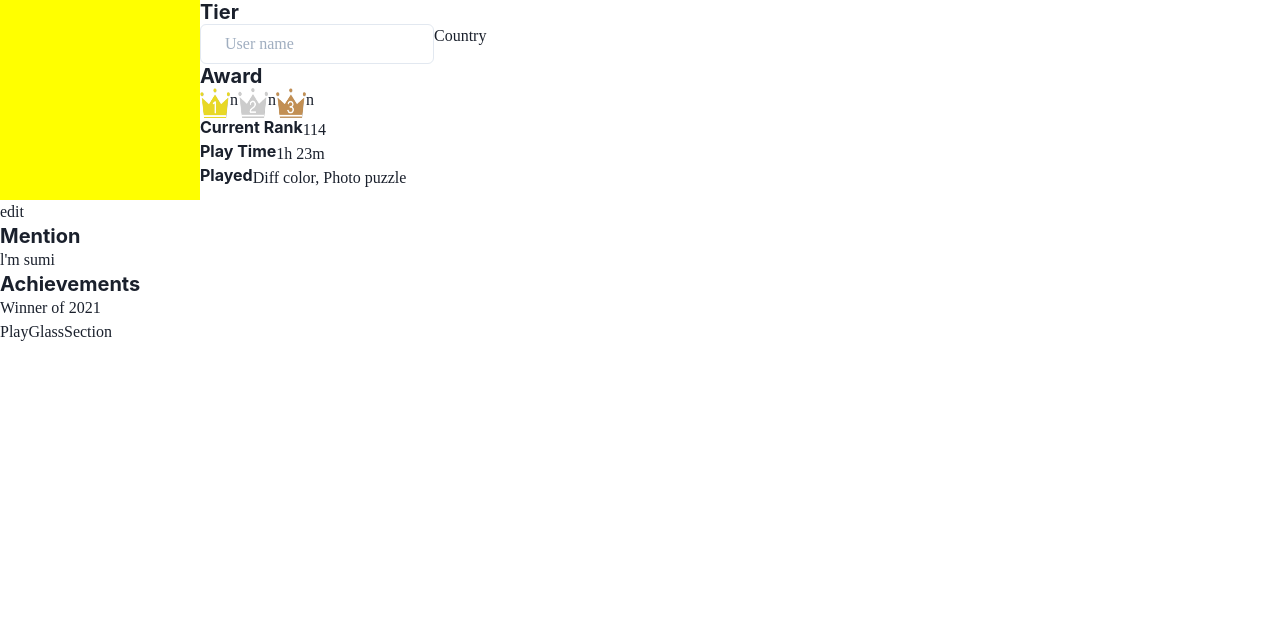
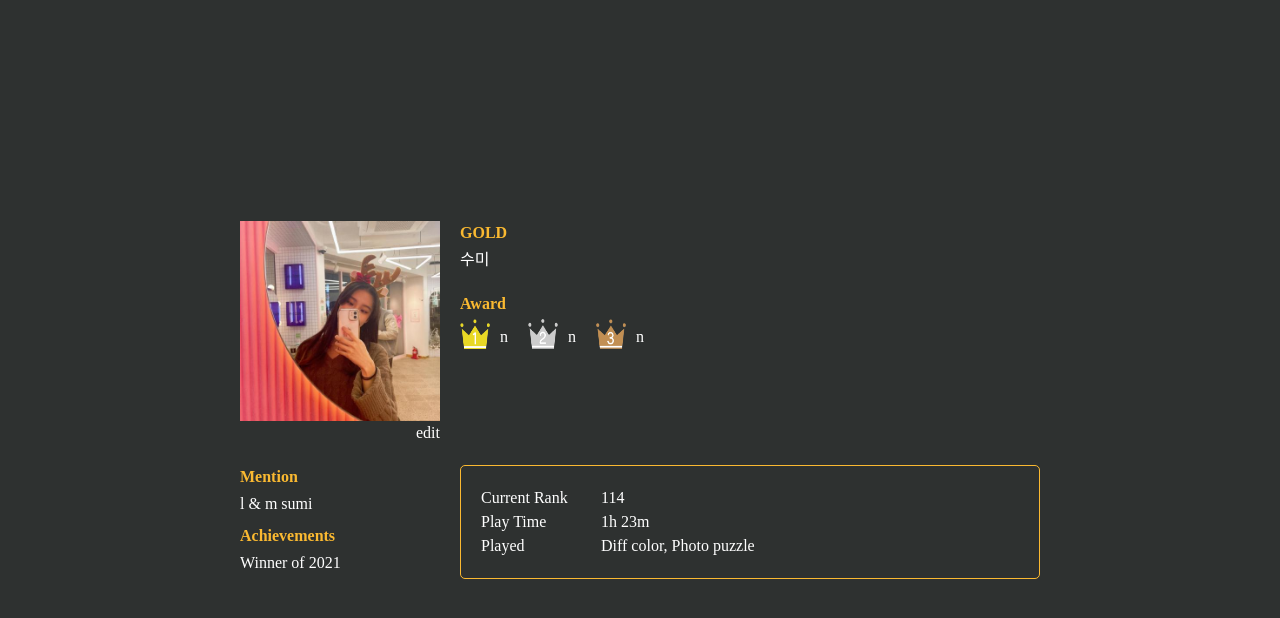
Before and after one commit to GAME-EE/client, a Next.js app: page /mypage in a window 1280 px wide. Shown: the top 618 px of the page. Built offline with nearby package versions, Linux system fonts and the light colour scheme; a web font is replaced by a local one.

Commit message:
some setting

```diff
--- a/src/api/oauth.ts
+++ b/src/api/oauth.ts
@@ -1,4 +1,5 @@
 const CLIENT_ID = '91f7fc7c7c29a201a48ba81616d60f22';
-export const REDIRECT_URI = 'http://localhost:3000/oauth/OAuth2RedirectHandler';
+// export const REDIRECT_URI = 'http://localhost:3000/oauth/OAuth2RedirectHandler';
+export const REDIRECT_URI = 'http://localhost:4000/api/oauth/kakao/sign-up';
 
 export const KAKAO_AUTH_URL = `https://kauth.kakao.com/oauth/authorize?client_id=${CLIENT_ID}&redirect_uri=${REDIRECT_URI}&response_type=code`;
--- a/src/components/chicken-game/ChickenCanvas.tsx
+++ b/src/components/chicken-game/ChickenCanvas.tsx
@@ -90,9 +90,6 @@ const DynoCanvas = ({ isPlay, stopPlay, updateGameState }: IDynoCanvas) => {
       drawImage(context, unitRef.current);
     }
   }, [context]);
-  // useEffect(() => {
-  //   drawImage(context, unitRef.current); //왜 처음부터 보이지 않을 까요
-  // }, [context]);
 
   return (
     <Center flexDirection={'column'} marginTop={10}>
--- a/src/components/mypage/PlayHistorySection.tsx
+++ b/src/components/mypage/PlayHistorySection.tsx
@@ -1,23 +1,27 @@
-import { Flex, Heading, Text } from '@chakra-ui/react';
+import { Box, Flex, Heading, Text } from '@chakra-ui/react';
+import styled from '@emotion/styled';
 import React from 'react';
 
 function PlayHistorySection() {
   return (
-    <div>
+    <>
       <Flex>
-        <Heading size="sm">Current Rank</Heading>
+        <Label size="sm">Current Rank</Label>
         <Text>114</Text>
       </Flex>
       <Flex>
-        <Heading size="sm">Play Time</Heading>
+        <Label size="sm">Play Time</Label>
         <Text>1h 23m</Text>
       </Flex>
       <Flex>
-        <Heading size="sm">Played</Heading>
+        <Label size="sm">Played</Label>
         <Text> Diff color, Photo puzzle</Text>
       </Flex>
-    </div>
+    </>
   );
 }
 
+const Label = styled(Text)`
+  min-width: 120px;
+`;
 export default PlayHistorySection;
--- a/src/components/mypage/ProfileSection.tsx
+++ b/src/components/mypage/ProfileSection.tsx
@@ -1,6 +1,6 @@
 import React from 'react';
 import styled from '@emotion/styled';
-import { Box, Heading, Text } from '@chakra-ui/react';
+import { Box, Heading, Text, Image } from '@chakra-ui/react';
 
 type Props = {};
 
@@ -8,14 +8,16 @@ function ProfileSection({}: Props) {
   return (
     <div>
       <ProfileImageWrapper>
-        <ProfileImage>{/* <img src="" alt="" srcSet="" /> */}</ProfileImage>
+        <ProfileImage>
+          <Image src="/sumi.jpeg" alt="profile image" />
+        </ProfileImage>
         <button>edit</button>
       </ProfileImageWrapper>
       <div>
         <Heading as="h4" size="md">
           Mention
         </Heading>
-        <Text>l'm sumi</Text>
+        <Text>l,m sumi</Text>
       </div>
       <div>
         <Heading as="h4" size="md">
--- a/src/pages/game/chicken.tsx
+++ b/src/pages/game/chicken.tsx
@@ -1,8 +1,12 @@
 import type { NextPage } from 'next';
 import { Box } from '@chakra-ui/react';
 import ChickenGame from '../../components/chicken-game';
+import { useRecoilValue, useSetRecoilState } from 'recoil';
+import { userState } from '../../atom';
 
 const Dyno: NextPage = () => {
+  const user = useRecoilValue(userState);
+  console.log('user: ', user);
   return (
     <Box
       width="100vw"
--- a/src/pages/mypage.tsx
+++ b/src/pages/mypage.tsx
@@ -1,45 +1,102 @@
 import React from 'react';
-import ProfileSection from '../components/mypage/ProfileSection';
-import UserInfoSection from '../components/mypage/UserInfoSection';
 import PlayHistorySection from '../components/mypage/PlayHistorySection';
-import PlayGlassSection from '../components/mypage/PlayGlassSection';
-import AwardSection from '../components/mypage/AwardSection';
-import { Flex, Heading, Input, Image, Text } from '@chakra-ui/react';
-
-type IMyPage = {};
+import { Flex, Input, Image, Text, Box, Center, Grid, GridItem, Button } from '@chakra-ui/react';
+import styled from '@emotion/styled';
+import { ELEMENT_COLOR } from '../styles/colors';
 
 const MyPage = () => {
   return (
-    <>
+    <Center
+      w="100vw"
+      h="100vh"
+      flexDirection="column"
+      backgroundColor={ELEMENT_COLOR.HOME_MAIN_BG_COLOR}
+    >
+      <Grid w="800px" gridTemplateColumns={'200px 1fr'} gap="5" color={'white'}>
+        <GridItem>
+          <Box>
+            <ProfileImage>
+              <Image src="/sumi.jpeg" alt="profile image" />
+            </ProfileImage>
+            <EditBtn>edit</EditBtn>
+          </Box>
+        </GridItem>
+        <GridItem>
+          <Flex flexDirection={'column'} gap={5} flex={1}>
+            <Box>
+              <HeadText size="md" fontWeight={'bold'}>
+                GOLD
+              </HeadText>
               <Flex>
-        <ProfileSection></ProfileSection>
-        <div>
-          <Heading size="md">Tier</Heading>
-          <Flex>
-            <Input placeholder="  User name" />
-            <Text>Country</Text>
+                <Text>수미</Text>
+                {/* <Input placeholder="  User name" borderColor={ELEMENT_COLOR.HOME_SECOND_BG_COLOR} /> */}
               </Flex>
-          <Heading size="md">Award</Heading>
-          <Flex>
-            <Flex>
+            </Box>
+            <Box>
+              <HeadText size="md" fontWeight={'bold'}>
+                Award
+              </HeadText>
+              <Flex alignItems={'flex-end'} gap={5}>
+                <CrownWrapper>
                   <Image boxSize="30px" src="/crown1.webp" alt="Dan Abramov" />
                   <Text>n</Text>
-            </Flex>
-            <Flex>
+                </CrownWrapper>
+                <CrownWrapper>
                   <Image boxSize="30px" src="/crown2.webp" alt="Dan Abramov" />
                   <Text>n</Text>
-            </Flex>
-            <Flex>
+                </CrownWrapper>
+                <CrownWrapper>
                   <Image boxSize="30px" src="/crown3.webp" alt="Dan Abramov" />
                   <Text>n</Text>
+                </CrownWrapper>
               </Flex>
+            </Box>
           </Flex>
+        </GridItem>
+        <GridItem display={'flex'} flexDirection={'column'} gap={2}>
+          <Box>
+            <HeadText as="h4" size="md" fontWeight={'bold'}>
+              Mention
+            </HeadText>
+            <Text>l & m sumi</Text>
+          </Box>
+          <Box>
+            <HeadText as="h4" size="md" fontWeight={'bold'}>
+              Achievements
+            </HeadText>
+            <Text> Winner of 2021</Text>
+          </Box>
+        </GridItem>
+        <GridItem
+          border={`1px solid ${ELEMENT_COLOR.HOME_SECOND_BG_COLOR}`}
+          borderRadius={'5px'}
+          padding={5}
+          display="flex"
+          flexDirection={'column'}
+          justifyContent="space-evenly"
+        >
           <PlayHistorySection></PlayHistorySection>
-        </div>
-      </Flex>
-      <PlayGlassSection></PlayGlassSection>
-    </>
+        </GridItem>
+      </Grid>
+    </Center>
   );
 };
+const CrownWrapper = styled(Flex)`
+  align-items: flex-end;
+  gap: 10px;
+`;
+const HeadText = styled(Text)`
+  color: #fab931;
+  font-weight: bold;
+  margin-bottom: 3px;
+`;
+const EditBtn = styled.button`
+  float: right;
+`;
 
+const ProfileImage = styled(Box)`
+  width: 200px;
+  height: 200px;
+  background-color: yellow;
+`;
 export default MyPage;
```
Also changed, not shown: public/sumi.jpeg (added). Lines whose indentation alone changed are shown as unchanged.
